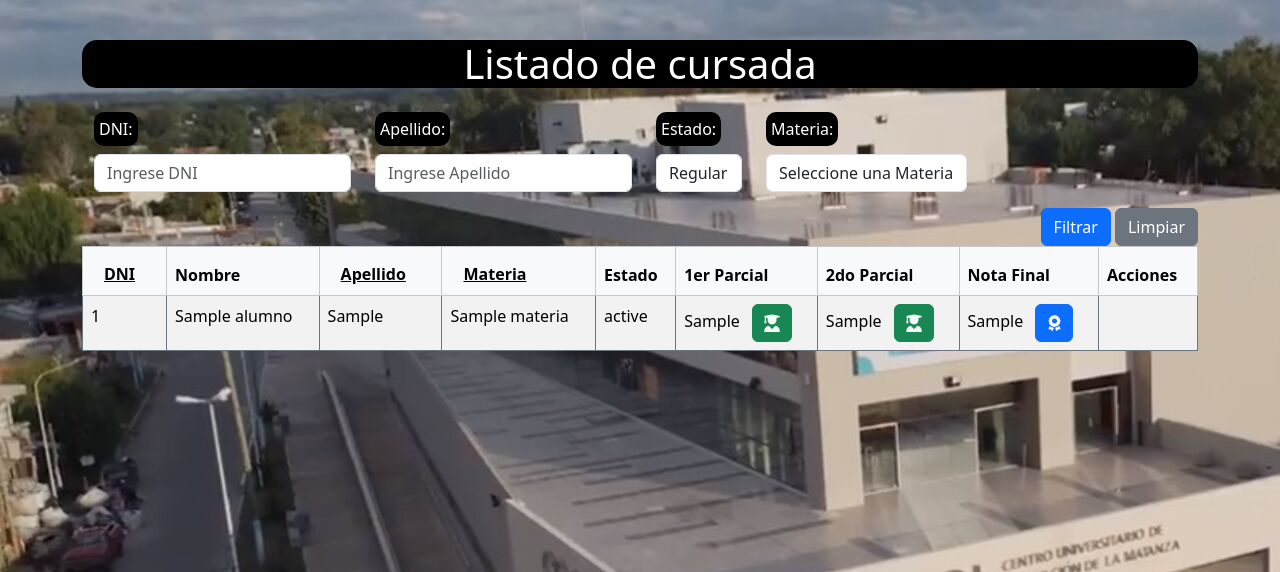
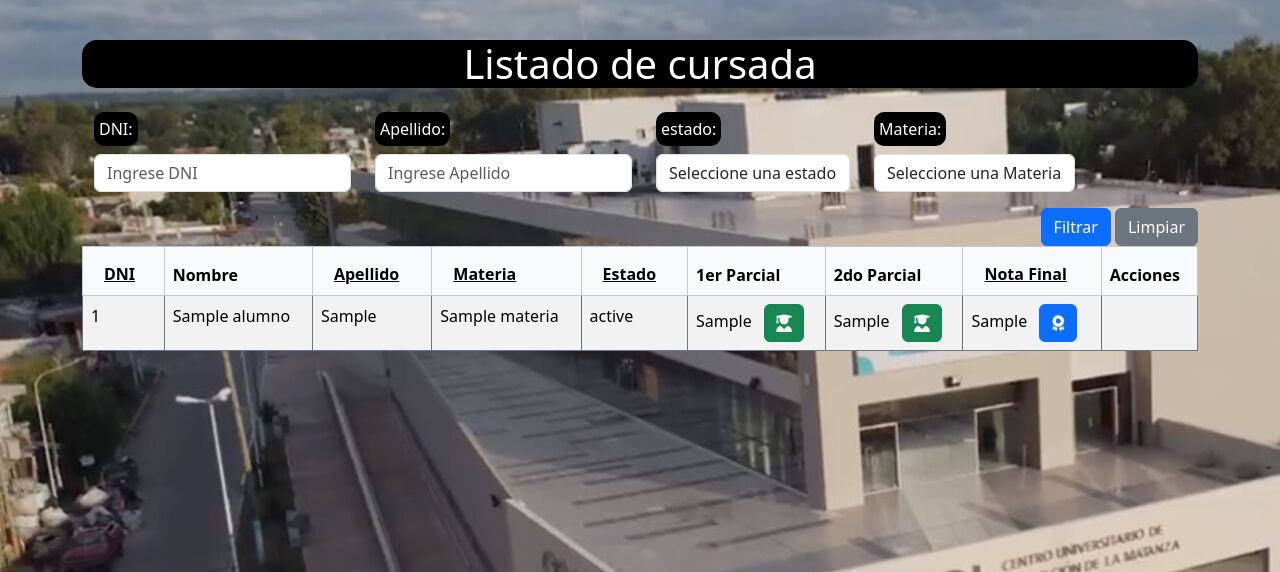
Before and after one commit to MarianoGigena/instituto_cudi, a Flask app: page /cursos/filtros in a window 1280 px wide. Shown: the part 80-652 px from the top of the page. Run offline with Flask 3, Linux system fonts and the light colour scheme; the visitor is signed in with stand-in values (Sample User, id 1); tables that the repository leaves empty or names only in its code hold one stand-in row (values such as "Sample post"); data that the repository does not hold is empty; some libraries are stand-ins or nearby versions.

Commit message:
Filtros, estados, ordenamientos

```diff
--- a/app/routes/cursos.py
+++ b/app/routes/cursos.py
@@ -29,7 +29,8 @@ def ver_cursos():
         JOIN
             materias ON cursos.materias_id_materia = materias.id_materia
         WHERE
-            alumnos.estado <> 'inactivo' OR alumnos.estado IS NULL AND cursos.estado = 'regular';
+            alumnos.estado <> 'inactivo' OR alumnos.estado IS NULL
+            AND cursos.estado = 'regular' OR cursos.estado = 'A Final' OR cursos.estado='Promociono';
     """
     cursor.execute("SELECT DISTINCT nombre FROM materias")
     materias = [row[0] for row in cursor.fetchall()]
@@ -37,9 +38,13 @@ def ver_cursos():
     cursor.execute(query)
 
     cursos = cursor.fetchall()
+    cursor.execute("SELECT DISTINCT estado FROM cursos ORDER BY estado")
+    estados = [row[0] for row in cursor.fetchall()]
     cursor.close()
     conexion.close()
-    return render_template("cursos.html", cursos=cursos, materias=materias)
+    return render_template(
+        "cursos.html", cursos=cursos, materias=materias, estados=estados
+    )
 
 
 @cursos_bp.route("/cursos/inscribir", methods=["POST"])
@@ -171,7 +176,10 @@ def actualizar_nota_final(id_alumno_dni, id_materia):
     parcial_2 = result[1] if result else 0.0
 
     # Calcular la nota final
-    nota_final = (parcial_1 + parcial_2) / 2
+    try:
+        nota_final = (parcial_1 + parcial_2) / 2
+    except Exception as e:
+        flash(f"Error al calcular nota final: {str(e)}", "danger")
 
     # Actualizar la nota final en la base de datos
     query = """
@@ -183,6 +191,26 @@ def actualizar_nota_final(id_alumno_dni, id_materia):
         cursor.execute(query, (nota_final, id_alumno_dni, id_materia))
         conexion.commit()
         flash("Nota final actualizada correctamente", "success")
+        if nota_final >= 6 and parcial_1 >= 6 and parcial_2 >= 6:
+            cursor.execute(
+                "UPDATE cursos SET estado = 'Promociono' WHERE alumnos_id_alumno_dni = %s AND materias_id_materia = %s ",
+                (id_alumno_dni, id_materia),
+            )
+            conexion.commit()
+        elif nota_final >= 4 and parcial_1 >= 4 and parcial_2 >= 4:
+            print("Da final")
+            cursor.execute(
+                "UPDATE cursos SET estado = 'A Final' WHERE alumnos_id_alumno_dni = %s AND materias_id_materia = %s ",
+                (id_alumno_dni, id_materia),
+            )
+            conexion.commit()
+        else:
+            cursor.execute(
+                "UPDATE cursos SET estado = 'Recursa' WHERE alumnos_id_alumno_dni = %s AND materias_id_materia = %s ",
+                (id_alumno_dni, id_materia),
+            )
+
+            conexion.commit()
     except Exception as e:
         conexion.rollback()
         flash(f"Error al actualizar la nota final: {str(e)}", "danger")
@@ -248,6 +276,8 @@ def filtros():
         cursos = cursor.fetchall()
         cursor.execute("SELECT DISTINCT nombre FROM materias")
         materias = [row[0] for row in cursor.fetchall()]
+        cursor.execute("SELECT DISTINCT estado FROM cursos ORDER BY estado")
+        estados = [row[0] for row in cursor.fetchall()]
         # print(f"Resultados encontrados: {cursos}")
     except Exception as e:
         print(f"Error en la consulta: {e}")
@@ -255,7 +285,9 @@ def filtros():
     finally:
         cursor.close()
         conexion.close()
-    return render_template("cursos.html", cursos=cursos, materias=materias)
+    return render_template(
+        "cursos.html", cursos=cursos, materias=materias, estados=estados
+    )
 
 
 @cursos_bp.route("/cursos/eliminar_curso", methods=["POST"])
--- a/app/static/css/cursos.css
+++ b/app/static/css/cursos.css
@@ -20,7 +20,9 @@ body {
 
 #btn-dni,
 #btn-apellido,
-#btn-materia {
+#btn-materia,
+#btn-estado,
+#btn-nota_final {
     color: black;
     font-weight: bold;
     margin-bottom: 0px;
--- a/app/templates/cursos.html
+++ b/app/templates/cursos.html
@@ -41,20 +41,16 @@
                         value="{{ request.args.get('apellido', '') }}">
                 </div>
 
-                <!-- Filtro por Estado -->
+
                 <div class="col-auto">
-                    <label for="estado" class="form-label">Estado:</label>
+                    <label for="estado" class="form-label">estado:</label>
                     <select name="estado" id="estado" class="form-control">
-                        <option value="regular" {% if request.args.get('estado', 'regular' )=='regular' %}selected{%
-                            endif %}>
-                            Regular
+                        <option value="">Seleccione una estado</option>
+                        {% for estado in estados %}
+                        <option value="{{ estado }}" {% if request.args.get('estado')==estado %}selected{% endif %}>
+                            {{ estado }}
                         </option>
-                        <option value="libre" {% if request.args.get('estado')=='libre' %}selected{% endif %}>
-                            Libre
-                        </option>
-                        <option value="inactivo" {% if request.args.get('estado')=='inactivo' %}selected{% endif %}>
-                            Inactivo
-                        </option>
+                        {% endfor %}
                     </select>
                 </div>
 
@@ -100,11 +96,16 @@
                     <th>
                         <button onclick="ordenarTabla(3)" id="btn-materia" class="btn btn-link">Materia</button>
                     </th>
-                    <th>Estado</th>
+                    <th>
+                        <button onclick="ordenarTabla(4)" id="btn-estado" class="btn btn-link">Estado</button>
+                    </th>
+
                     <th>1er Parcial</th>
 
                     <th>2do Parcial</th>
-                    <th>Nota Final</th>
+                    <th>
+                        <button onclick="ordenarTabla(7)" id="btn-nota_final" class="btn btn-link">Nota Final</button>
+                    </th>
                     <th>Acciones</th>
 
                 </tr>
@@ -121,14 +122,20 @@
                         <button title="Calificar" type="button" class="btn btn-success ms-2 calificar-btn"
                             data-toggle="modal" data-target="#calificarModal" data-id_alumno_dni="{{ curso[0] }}"
                             data-id_materia="{{ curso[8] }}" data-nombre_materia="{{ curso[3] }}">
-                            <i class="fa-solid fa-user-graduate fa-beat-fade parcial1-icon "></i> </button>
+                            <i class="fa-solid fa-user-graduate
+                            {% if curso[5] is not number %}fa-beat-fade{% endif %}
+                            parcial2-icon"></i> </button>
                     </td>
                     <td>{{ curso[6] }}
                         <button title="Calificar" type="button" class="btn btn-success ms-2 calificar-btn2"
                             data-toggle="modal" data-target="#calificarModal2" data-id_alumno_dni="{{ curso[0] }}"
                             data-id_materia="{{
                         curso[8] }}" data-nombre_materia2="{{ curso[3] }}">
-                            <i class=" fa-solid fa-user-graduate fa-beat-fade parcial2-icon"></i> </button>
+                            <i class="fa-solid fa-user-graduate
+                        {% if curso[6] is not number %}fa-beat-fade{% endif %}
+                        parcial2-icon"></i>
+
+                        </button>
                     </td>
                     <td>{{ curso[7] }}
                         <button title="Actualizar Nota Final" type="button"
@@ -141,7 +148,8 @@
                                 data-target="#editModal" data-id_materia="{{ curso[0] }}" data-nombre="{{ curso[1] }}">
                                 <i class="fas fa-pencil-alt"></i>
                             </button> -->
-                        {% if curso[4] == 'regular' %}
+                        {% if curso[4] == 'regular' or curso[4] == 'Promociono' or curso[4] == 'A Final' or curso[4] ==
+                        'Recursa' %}
                         <button type="button" class="btn btn-danger delete-btn ms-2" data-toggle="modal"
                             data-target="#deleteModal" data-id_alumno_dni="{{ curso[0] }}"
                             data-id_materia="{{curso[8]}}" data-materia="{{curso[3]}}">
@@ -188,7 +196,7 @@
                         <div class="form-group">
                             <label for="parcial_1">Calificación Parcial 1</label>
                             <input type="number" class="form-control" id="parcial_1" name="parcial_1" min="1" max="10"
-                                step="0.25" default="0">
+                                step="0.25" default="0" required>
                         </div>
                         <!-- <div class="form-group">
                             <label for="parcial_2">Calificación Parcial 2</label>
@@ -241,7 +249,7 @@
                         <div class="form-group">
                             <label for="parcial_2">Calificación Parcial 2</label>
                             <input type="number" class="form-control" id="parcial_2" name="parcial_2" min="1" max="10"
-                                step="0.25" default=0>
+                                step="0.25" default="0" required>
                         </div>
                     </div>
                     <div class="modal-footer">
```
Also changed, not shown: app/static/js/orden_cursos.js (+43 -1 lines).
